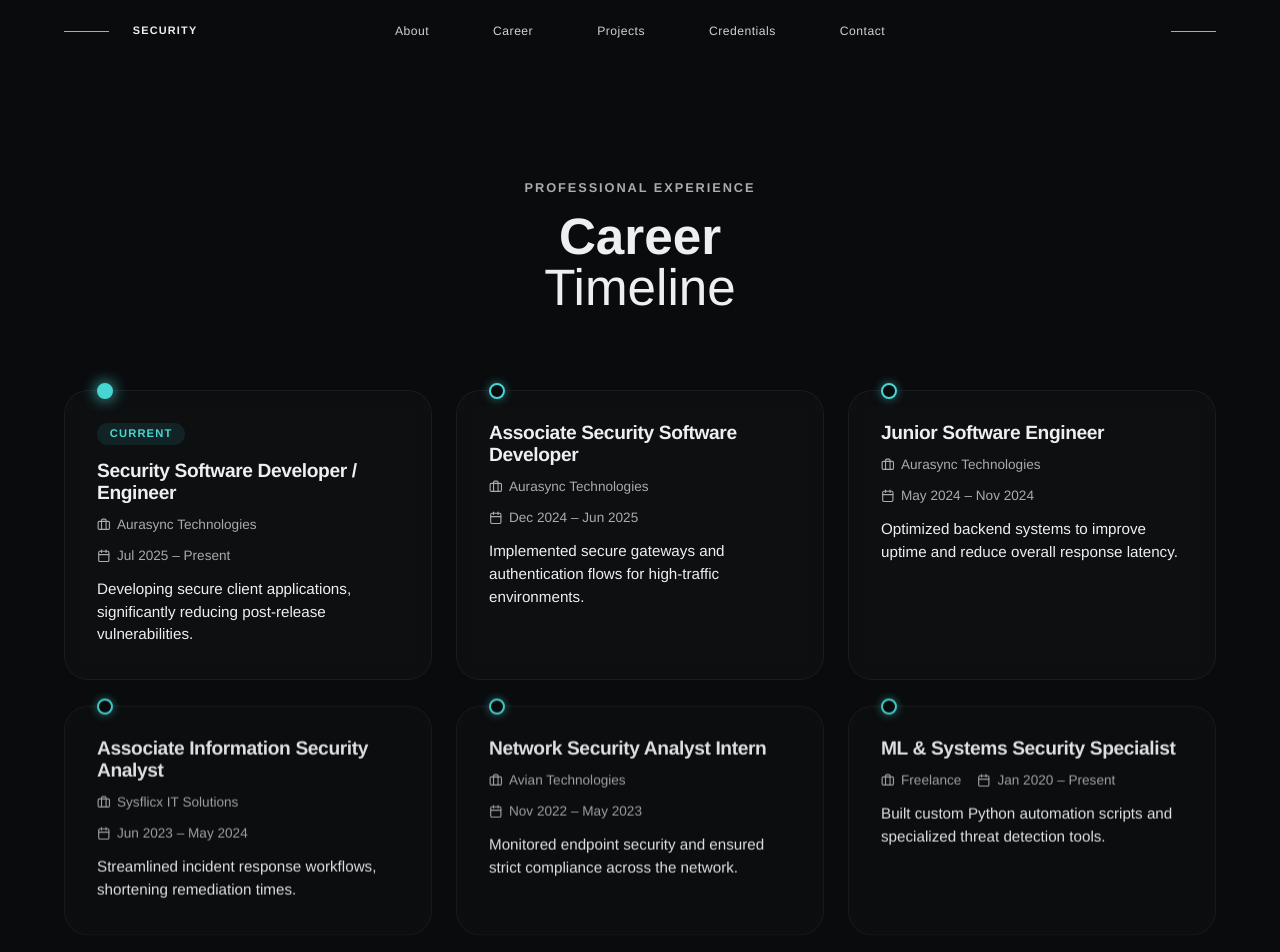
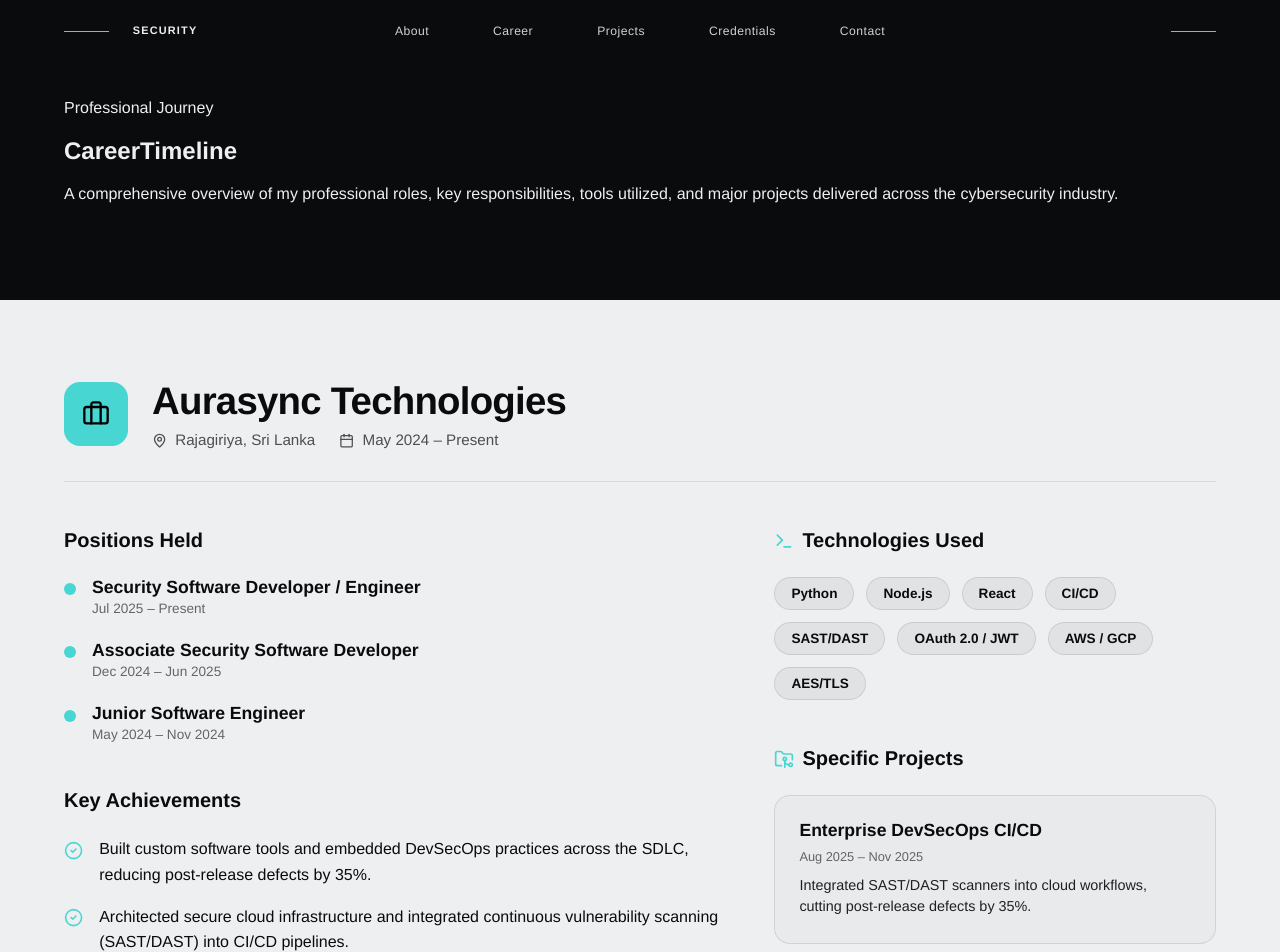
Before and after one commit to theneth/portfolio-landing, a React (Vite) app: page /career in a window 1280 px wide. Shown: the top 952 px of the page. Built offline with nearby package versions, Linux system fonts and the light colour scheme.

Commit message:
Redesign Career page with detailed company breakdowns from CV

```diff
--- a/src/pages/Career.jsx
+++ b/src/pages/Career.jsx
@@ -1,88 +1,192 @@
-import { LuBriefcase, LuCalendar } from "react-icons/lu";
+import { LuBriefcase, LuMapPin, LuCalendar, LuCheckCircle2, LuTerminal, LuFolderGit2 } from "react-icons/lu";
 
-const careerTimeline = [
+const careerData = [
   {
-    role: "Security Software Developer / Engineer",
     company: "Aurasync Technologies",
     location: "Rajagiriya, Sri Lanka",
-    period: "Jul 2025 – Present",
-    current: true,
-    highlight: "Developing secure client applications, significantly reducing post-release vulnerabilities.",
+    period: "May 2024 – Present",
+    roles: [
+      { title: "Security Software Developer / Engineer", date: "Jul 2025 – Present" },
+      { title: "Associate Security Software Developer", date: "Dec 2024 – Jun 2025" },
+      { title: "Junior Software Engineer", date: "May 2024 – Nov 2024" }
+    ],
+    responsibilities: [
+      "Built custom software tools and embedded DevSecOps practices across the SDLC, reducing post-release defects by 35%.",
+      "Architected secure cloud infrastructure and integrated continuous vulnerability scanning (SAST/DAST) into CI/CD pipelines.",
+      "Provided strategic IT consulting on application security hardening, encrypted communications (AES/TLS), and tamper-resistant software design.",
+      "Designed and developed scalable web and mobile applications using Python, Node.js, and React, securing 100K+ daily user interactions.",
+      "Implemented secure OAuth 2.0/JWT authentication and encrypted microservices data transmission, maintaining 99.9% uptime."
+    ],
+    tools: ["Python", "Node.js", "React", "CI/CD", "SAST/DAST", "OAuth 2.0 / JWT", "AWS / GCP", "AES/TLS"],
+    projects: [
+      { name: "Enterprise DevSecOps CI/CD", period: "Aug 2025 – Nov 2025", desc: "Integrated SAST/DAST scanners into cloud workflows, cutting post-release defects by 35%." },
+      { name: "Secure Microservices Gateway", period: "Feb 2025 – May 2025", desc: "Architected an encrypted authentication gateway handling 100K+ daily API transactions." },
+      { name: "Web & Mobile Portal Hardening", period: "Jun 2024 – Sep 2024", desc: "Developed responsive React/Node.js modules and remediated OWASP Top 10 vulnerabilities." }
+    ]
   },
   {
-    role: "Associate Security Software Developer",
-    company: "Aurasync Technologies",
-    location: "Rajagiriya, Sri Lanka",
-    period: "Dec 2024 – Jun 2025",
-    highlight: "Implemented secure gateways and authentication flows for high-traffic environments.",
-  },
-  {
-    role: "Junior Software Engineer",
-    company: "Aurasync Technologies",
-    location: "Rajagiriya, Sri Lanka",
-    period: "May 2024 – Nov 2024",
-    highlight: "Optimized backend systems to improve uptime and reduce overall response latency.",
-  },
-  {
-    role: "Associate Information Security Analyst",
     company: "Sysflicx IT Solutions",
     location: "Pannipitiya, Sri Lanka",
     period: "Jun 2023 – May 2024",
-    highlight: "Streamlined incident response workflows, shortening remediation times.",
+    roles: [
+      { title: "Associate Information Security Analyst", date: "Jun 2023 – May 2024" }
+    ],
+    responsibilities: [
+      "Spearheaded incident response support and threat triage across diverse enterprise client environments.",
+      "Analyzed 30+ weekly security alerts and reduced Mean Time to Remediation (MTTR) by 25%.",
+      "Conducted comprehensive network vulnerability assessments and security audits for 10+ corporate infrastructures.",
+      "Collaborated with systems engineering to harden defense mechanisms and deploy patches across 200+ endpoints.",
+      "Authored technical risk assessments and security policy documentation."
+    ],
+    tools: ["Metasploit", "Burp Suite", "SIEM", "NIST CSF", "ISO 27001", "Endpoint Protection"],
+    projects: [
+      { name: "Multi-Site VAPT & Compliance", period: "Jan 2024 – Apr 2024", desc: "Full-scope penetration testing across 5+ networks, achieving ISO 27001 alignment." },
+      { name: "SIEM Triage Optimization", period: "Jul 2023 – Oct 2023", desc: "Engineered custom log correlation rules to triage alerts and reduce MTTR." }
+    ]
   },
   {
-    role: "Network Security Analyst Intern",
     company: "Avian Technologies",
     location: "Nawala, Sri Lanka",
     period: "Nov 2022 – May 2023",
-    highlight: "Monitored endpoint security and ensured strict compliance across the network.",
+    roles: [
+      { title: "Network Security Analyst Intern", date: "Nov 2022 – May 2023" }
+    ],
+    responsibilities: [
+      "Configured, deployed, and maintained enterprise network firewalls (Sophos, Cyberoam).",
+      "Managed centralized antivirus and endpoint defense suites across 100+ endpoints.",
+      "Monitored real-time network traffic and system logs for suspicious behaviors using Wireshark and SIEM tools.",
+      "Assisted senior engineers in troubleshooting RF and IP/Ethernet network communication protocols.",
+      "Implemented encrypted site-to-site VPN tunnels for secure remote enterprise access."
+    ],
+    tools: ["Sophos / Cyberoam", "Wireshark", "SIEM", "VPN (AES/TLS)", "Endpoint Security"],
+    projects: [
+      { name: "Firewall & IPS Deployment", period: "Feb 2023 – Apr 2023", desc: "Configured perimeter firewalls across 15+ corporate deployments with active intrusion prevention." },
+      { name: "Encrypted Site-to-Site VPN", period: "Dec 2022 – Jan 2023", desc: "Implemented AES/TLS encrypted tunnels for tamper-resilient remote access." }
+    ]
   },
   {
-    role: "ML & Systems Security Specialist",
     company: "Freelance",
-    location: "Sri Lanka",
+    location: "Self-Employed",
     period: "Jan 2020 – Present",
-    highlight: "Built custom Python automation scripts and specialized threat detection tools.",
-  },
+    roles: [
+      { title: "Machine Learning & Systems Security Specialist", date: "Jan 2020 – Present" }
+    ],
+    responsibilities: [
+      "Delivered custom infrastructure defense, security automation, and penetration testing for commercial networks.",
+      "Engineered 15+ custom Python automation scripts and specialized vulnerability scanning tools.",
+      "Conducted full-scope network and web application penetration tests using Metasploit, Nessus, and Burp Suite.",
+      "Researched and integrated Machine Learning algorithms to enhance anomaly detection accuracy by 30%."
+    ],
+    tools: ["Python", "Metasploit", "Nessus", "Burp Suite", "Machine Learning", "Automation"],
+    projects: [
+      { name: "Next-Gen NIDS & Threat Engine", period: "Mar 2024 – Jun 2024", desc: "Developed a custom Python/ML Network Intrusion Detection System for zero-day anomalies." },
+      { name: "SCADA & IoT Protocol Scanner", period: "Aug 2022 – Nov 2022", desc: "Built a Python vulnerability scanner to audit RF and IP/Ethernet command packets." }
+    ]
+  }
 ];
 
 export default function Career() {
   return (
-    <section className="career-section" id="career" aria-labelledby="career-title" style={{ marginTop: '100px' }}>
-      <div className="career-container">
-        <header className="career-header">
-          <span className="section-kicker">Professional experience</span>
-          <h2 id="career-title">
+    <div className="career-page">
+      {/* Master Header */}
+      <section className="career-section-dark" style={{ paddingTop: '100px' }}>
+        <header className="master-header">
+          <span className="section-kicker">Professional Journey</span>
+          <h2 className="master-title">
             <strong>Career</strong>
             <span>Timeline</span>
           </h2>
+          <p className="master-description">
+            A comprehensive overview of my professional roles, key responsibilities, tools utilized, and major projects delivered across the cybersecurity industry.
+          </p>
         </header>
+      </section>
 
-        <div className="compact-timeline-grid">
-          {careerTimeline.map((item, index) => (
-            <article
-              className={`compact-timeline-card${item.current ? " is-current" : ""}`}
-              key={item.role + item.company}
-              style={{ "--card-index": index }}
-            >
-              <div className="card-node-indicator"></div>
-              {item.current && <span className="timeline-badge">Current</span>}
-              <h3 className="timeline-role">{item.role}</h3>
-              <div className="timeline-meta">
-                <span className="timeline-company">
-                  <LuBriefcase aria-hidden="true" />
-                  {item.company}
-                </span>
-                <span className="timeline-period">
-                  <LuCalendar aria-hidden="true" />
-                  {item.period}
-                </span>
+      {/* Alternating Company Sections */}
+      {careerData.map((company, index) => {
+        const isDark = index % 2 !== 0;
+        const sectionClass = isDark ? "career-section-dark" : "career-section-light";
+
+        return (
+          <section key={company.company} className={sectionClass}>
+            <div className="company-container">
+              <div className="company-header">
+                <div className="company-title-wrapper">
+                  <div className="company-icon-box">
+                    <LuBriefcase aria-hidden="true" />
+                  </div>
+                  <div>
+                    <h3 className="company-name">{company.company}</h3>
+                    <div className="company-meta">
+                      <span className="meta-item"><LuMapPin aria-hidden="true" /> {company.location}</span>
+                      <span className="meta-item"><LuCalendar aria-hidden="true" /> {company.period}</span>
+                    </div>
+                  </div>
+                </div>
               </div>
-              <p className="timeline-highlight">{item.highlight}</p>
-            </article>
-          ))}
-        </div>
-      </div>
-    </section>
+
+              <div className="company-details-grid">
+
+                {/* Left Column: Roles & Responsibilities */}
+                <div className="company-main-col">
+                  <div className="company-roles">
+                    <h4 className="sub-heading">Positions Held</h4>
+                    <ul className="role-list">
+                      {company.roles.map((role, i) => (
+                        <li key={i} className="role-item">
+                          <span className="role-bullet"></span>
+                          <div className="role-info">
+                            <span className="role-title">{role.title}</span>
+                            <span className="role-date">{role.date}</span>
+                          </div>
+                        </li>
+                      ))}
+                    </ul>
+                  </div>
+
+                  <div className="company-responsibilities">
+                    <h4 className="sub-heading">Key Achievements</h4>
+                    <ul className="achievement-list">
+                      {company.responsibilities.map((resp, i) => (
+                        <li key={i} className="achievement-item">
+                          <LuCheckCircle2 className="achievement-icon" aria-hidden="true" />
+                          <span>{resp}</span>
+                        </li>
+                      ))}
+                    </ul>
+                  </div>
+                </div>
+
+                {/* Right Column: Tools & Projects */}
+                <div className="company-side-col">
+                  <div className="company-tools">
+                    <h4 className="sub-heading"><LuTerminal className="sub-icon"/> Technologies Used</h4>
+                    <div className="tool-tags">
+                      {company.tools.map((tool, i) => (
+                        <span key={i} className="tool-tag">{tool}</span>
+                      ))}
+                    </div>
+                  </div>
+
+                  <div className="company-projects">
+                    <h4 className="sub-heading"><LuFolderGit2 className="sub-icon"/> Specific Projects</h4>
+                    <div className="company-project-grid">
+                      {company.projects.map((proj, i) => (
+                        <div key={i} className="company-project-card">
+                          <h5 className="proj-name">{proj.name}</h5>
+                          <span className="proj-date">{proj.period}</span>
+                          <p className="proj-desc">{proj.desc}</p>
+                        </div>
+                      ))}
+                    </div>
+                  </div>
+                </div>
+
+              </div>
+            </div>
+          </section>
+        );
+      })}
+    </div>
   );
 }
--- a/src/styles.css
+++ b/src/styles.css
@@ -2281,152 +2281,218 @@ a:focus-visible {
 }
 
 /* ── Section 5: Career Timeline ── */
-.career-section {
+.career-page {
+  display: flex;
+  flex-direction: column;
+}
+
+.career-section-dark,
+.career-section-light {
+  padding: clamp(5rem, 9vh, 7rem) max(var(--gutter), calc((100vw - 88rem) / 2));
+}
+
+.career-section-dark {
+  background: var(--bg);
+  color: var(--paper);
+}
+
+.career-section-light {
+  background: var(--paper);
+  color: var(--bg);
+}
+
+.company-container {
+  display: flex;
+  flex-direction: column;
+  gap: 3rem;
+  max-width: 88rem;
+  margin: 0 auto;
+}
+
+.company-header {
+  border-bottom: 1px solid rgba(128, 128, 128, 0.2);
+  padding-bottom: 2rem;
+}
+
+.company-title-wrapper {
+  display: flex;
+  align-items: center;
+  gap: 1.5rem;
+}
+
+.company-icon-box {
+  width: 4rem;
+  height: 4rem;
+  border-radius: 1rem;
+  background: var(--accent);
+  color: #000;
+  display: grid;
+  place-items: center;
+  font-size: 1.75rem;
+}
+
+.company-name {
+  margin: 0 0 0.5rem;
+  font-size: clamp(2rem, 3vw, 2.5rem);
+  font-weight: 700;
+  letter-spacing: -0.02em;
+}
+
+.company-meta {
+  display: flex;
+  flex-wrap: wrap;
+  gap: 1.5rem;
+  font-size: 0.95rem;
+  opacity: 0.7;
+}
+
+.meta-item {
+  display: flex;
+  align-items: center;
+  gap: 0.5rem;
+}
+
+.company-details-grid {
+  display: grid;
+  grid-template-columns: 1fr;
+  gap: 3rem;
+}
+
+@media (min-width: 1024px) {
+  .company-details-grid {
+    grid-template-columns: 1.5fr 1fr;
+  }
+}
+
+.sub-heading {
+  display: flex;
+  align-items: center;
+  gap: 0.5rem;
+  font-size: 1.25rem;
+  margin: 0 0 1.5rem;
+  font-weight: 600;
+}
+
+.sub-icon {
+  color: var(--accent);
+}
+
+.role-list,
+.achievement-list {
+  list-style: none;
+  padding: 0;
+  margin: 0 0 3rem;
+}
+
+.role-item {
+  display: flex;
+  gap: 1rem;
+  margin-bottom: 1.5rem;
   position: relative;
-  min-height: 100svh;
-  padding: clamp(5rem, 9vh, 7rem) max(var(--gutter), calc((100vw - 88rem) / 2));
-  color: #eeeff1;
-  background: var(--bg);
-}
-
-.career-header {
-  text-align: center;
-  margin-bottom: clamp(3rem, 6vw, 5rem);
-}
-
-.career-header .section-kicker {
-  display: block;
+}
+
+.role-bullet {
+  margin-top: 0.4rem;
+  width: 0.75rem;
+  height: 0.75rem;
+  border-radius: 50%;
+  background: var(--accent);
+  flex-shrink: 0;
+}
+
+.role-info {
+  display: flex;
+  flex-direction: column;
+}
+
+.role-title {
+  font-weight: 700;
+  font-size: 1.1rem;
+}
+
+.role-date {
+  font-size: 0.85rem;
+  opacity: 0.6;
+  margin-top: 0.2rem;
+}
+
+.achievement-item {
+  display: flex;
+  gap: 1rem;
   margin-bottom: 1rem;
-  color: var(--muted);
-  font-size: clamp(0.75rem, 1vw, 0.85rem);
-  font-weight: 700;
-  text-transform: uppercase;
-  letter-spacing: 0.15em;
-}
-
-.career-header h2 {
-  margin: 0;
-  font-size: clamp(2.5rem, 4vw, 3.5rem);
-  font-weight: 300;
-  line-height: 1;
-}
-
-.career-header h2 strong {
-  font-weight: 700;
-  display: block;
-}
-
-.career-timeline {
-  display: none;
-}
-
-/* ── Section 5: Compact Career Grid ── */
-.compact-timeline-grid {
+  line-height: 1.6;
+}
+
+.achievement-icon {
+  color: var(--accent);
+  margin-top: 0.2rem;
+  flex-shrink: 0;
+  font-size: 1.2rem;
+}
+
+.tool-tags {
+  display: flex;
+  flex-wrap: wrap;
+  gap: 0.75rem;
+  margin-bottom: 3rem;
+}
+
+.tool-tag {
+  padding: 0.5rem 1rem;
+  border-radius: 2rem;
+  font-size: 0.85rem;
+  font-weight: 600;
+  background: rgba(128, 128, 128, 0.1);
+  border: 1px solid rgba(128, 128, 128, 0.2);
+}
+
+.career-section-light .tool-tag {
+  background: rgba(0, 0, 0, 0.05);
+  border: 1px solid rgba(0, 0, 0, 0.1);
+}
+
+.company-project-grid {
   display: grid;
   grid-template-columns: 1fr;
   gap: 1.5rem;
-  max-width: 88rem;
-  margin: 0 auto;
-}
-
-@media (min-width: 768px) {
-  .compact-timeline-grid {
-    grid-template-columns: repeat(2, 1fr);
-  }
-}
-
-@media (min-width: 1024px) {
-  .compact-timeline-grid {
-    grid-template-columns: repeat(3, 1fr);
-  }
-}
-
-.compact-timeline-card {
-  position: relative;
-  padding: 2rem;
-  background: rgba(255, 255, 255, 0.02);
-  border: 1px solid rgba(255, 255, 255, 0.05);
-  border-radius: 1.5rem;
-  backdrop-filter: blur(10px);
-  transition: transform 0.3s ease, box-shadow 0.3s ease;
-  display: flex;
-  flex-direction: column;
-  justify-content: flex-start;
-  animation: enter-up 800ms cubic-bezier(0.22, 1, 0.36, 1) both;
-  animation-timeline: view();
-  animation-range: entry 5% cover 20%;
-}
-
-.compact-timeline-card:hover {
-  transform: translateY(-5px);
-  box-shadow: 0 10px 30px rgba(72, 214, 210, 0.1);
-  border-color: rgba(72, 214, 210, 0.3);
-}
-
-.card-node-indicator {
-  position: absolute;
-  top: -0.5rem;
-  left: 2rem;
-  width: 1rem;
-  height: 1rem;
-  background: var(--bg);
-  border: 2px solid var(--accent);
-  border-radius: 50%;
-  box-shadow: 0 0 10px rgba(72, 214, 210, 0.5);
-  transition: background 0.3s ease;
-}
-
-.compact-timeline-card:hover .card-node-indicator {
-  background: var(--accent);
-}
-
-.compact-timeline-card.is-current .card-node-indicator {
-  background: var(--accent);
-  box-shadow: 0 0 15px var(--accent);
-  animation: pulse 2s infinite;
-}
-
-.timeline-badge {
-  display: inline-block;
-  padding: 0.3rem 0.8rem;
-  background: rgba(72, 214, 210, 0.1);
-  color: var(--accent);
-  font-size: 0.7rem;
-  font-weight: 800;
-  border-radius: 2rem;
-  margin-bottom: 1rem;
-  text-transform: uppercase;
-  letter-spacing: 0.1em;
-  align-self: flex-start;
-}
-
-.timeline-role {
-  margin: 0 0 0.75rem;
-  font-size: clamp(1.2rem, 1.5vw, 1.3rem);
+}
+
+.company-project-card {
+  padding: 1.5rem;
+  border-radius: 1rem;
+  background: rgba(128, 128, 128, 0.05);
+  border: 1px solid rgba(128, 128, 128, 0.1);
+  transition: transform 0.3s ease;
+}
+
+.career-section-light .company-project-card {
+  background: rgba(0, 0, 0, 0.02);
+  border: 1px solid rgba(0, 0, 0, 0.1);
+}
+
+.company-project-card:hover {
+  transform: translateY(-3px);
+  border-color: rgba(72, 214, 210, 0.8);
+}
+
+.proj-name {
+  margin: 0 0 0.5rem;
+  font-size: 1.1rem;
   font-weight: 700;
-  letter-spacing: -0.02em;
-}
-
-.timeline-meta {
-  display: flex;
-  flex-wrap: wrap;
-  gap: 1rem;
-  margin-bottom: 1rem;
-  color: var(--muted);
-  font-size: 0.85rem;
-}
-
-.timeline-meta span {
-  display: flex;
-  align-items: center;
-  gap: 0.4rem;
-}
-
-.timeline-highlight {
+}
+
+.proj-date {
+  display: block;
+  font-size: 0.8rem;
+  opacity: 0.6;
+  margin-bottom: 0.75rem;
+}
+
+.proj-desc {
   margin: 0;
-  color: var(--paper);
+  font-size: 0.9rem;
   line-height: 1.5;
-  font-size: 0.95rem;
+  opacity: 0.9;
 }
 
 /* ── Section 6: Featured Projects ── */
```
